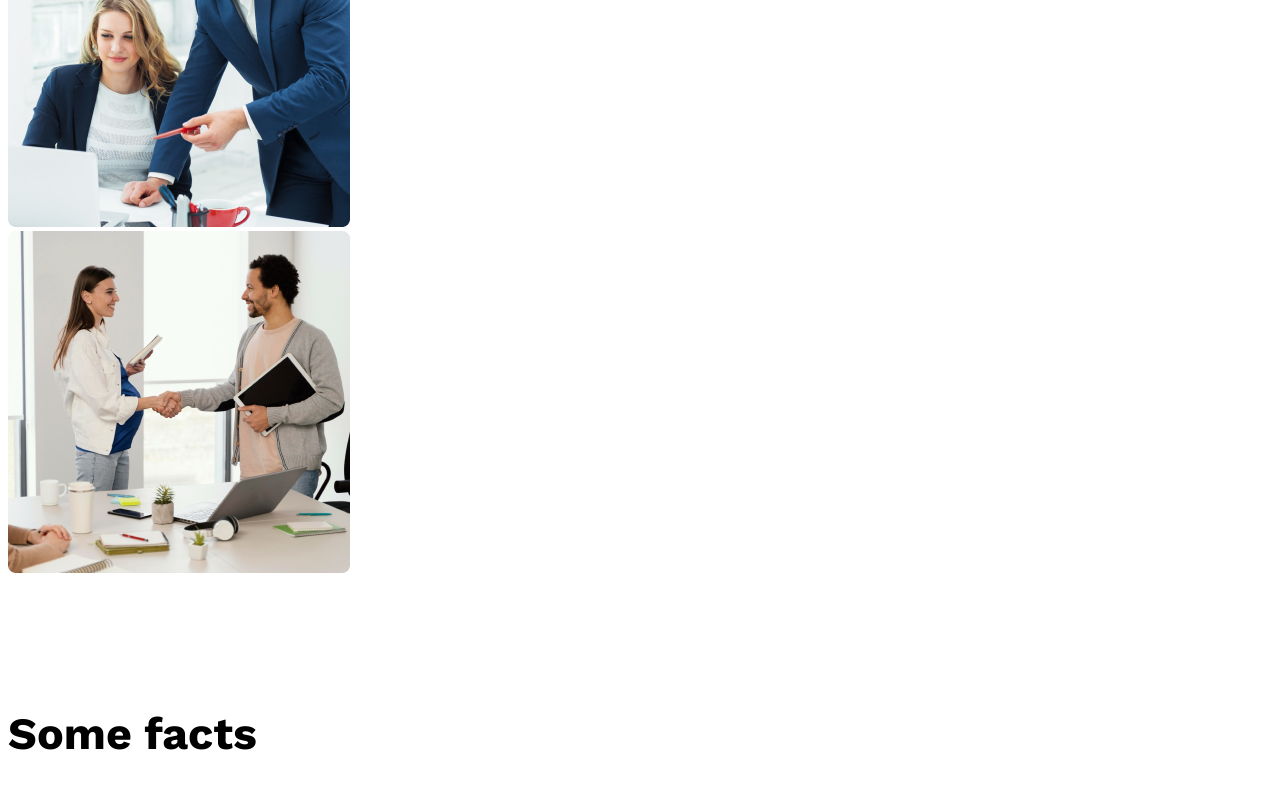
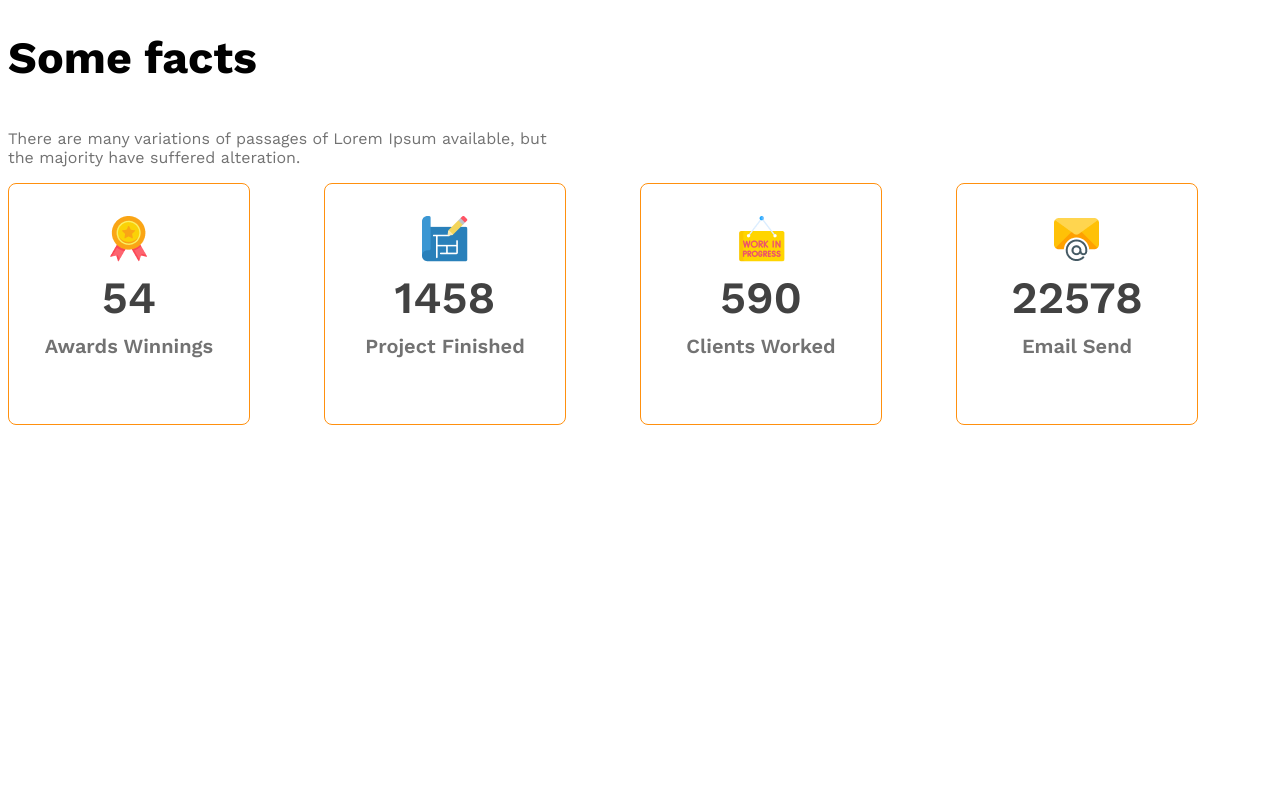
Before and after one commit to AlFaisal101/g3-architects-website, a plain HTML site: page index.html in a window 1280 px wide. Shown: the part 2140-2940 px from the top of the page. After the commit the page ends 2695 px from the top, so only its background shows below. Drawn offline with nearby package versions, Linux system fonts and the light colour scheme.

Commit message:
fact section mostly done

```diff
--- a/index.html
+++ b/index.html
@@ -50,32 +50,40 @@
         <!-- features will enjoy -->
          <section>
             <h3 class="section-title">Some facts</h3>
-            <p class="text-light-gray">There are many variations of passages of Lorem Ipsum available, but the majority have suffered alteration.</p>
+            <p class="text-light-gray fact-description">There are many variations of passages of Lorem Ipsum available, but the majority have suffered alteration.</p>
 
-            <!-- .facts-container>.fact*4>img.fact-icon+h4.fact-number+h5.fact-name -->
+            <!-- .facts-container>.fact-card*4>img.fact-icon+h4.fact-number+h5.fact-name -->
+
             <div class="facts-container">
-                <div class="fact">
-                    <img src="/images/icons/ribon.png" alt="" class="fact-icon">
-                    <h4 class="fact-number"></h4>
-                    <h5 class="fact-name"></h5>
+                <div class="fact-card display-flex">
+                    <div>
+                        <img src="/images/icons/ribon.png" alt="" class="fact-icon">
+                        <h4 class="fact-number text-gray">54</h4>
+                        <h5 class="fact-name text-light-gray">Awards Winnings</h5>
+                    </div>
                 </div>
-                <div class="fact">
-                    <img src="/images/icons/projects.png" alt="" class="fact-icon">
-                    <h4 class="fact-number"></h4>
-                    <h5 class="fact-name"></h5>
+                <div class="fact-card display-flex">
+                    <div>
+                        <img src="/images/icons/projects.png" alt="" class="fact-icon">
+                        <h4 class="fact-number text-gray">1458</h4>
+                        <h5 class="fact-name text-light-gray">Project Finished</h5>
+                    </div>
                 </div>
-                <div class="fact">
-                    <img src="/images/icons/customers.png" alt="" class="fact-icon">
-                    <h4 class="fact-number"></h4>
-                    <h5 class="fact-name"></h5>
+                <div class="fact-card display-flex">
+                    <div>
+                        <img src="/images/icons/customers.png" alt="" class="fact-icon">
+                        <h4 class="fact-number text-gray">590</h4>
+                        <h5 class="fact-name text-light-gray">Clients Worked</h5>
+                    </div>
                 </div>
-                <div class="fact">
-                    <img src="/images/icons/email.png" alt="" class="fact-icon">
-                    <h4 class="fact-number"></h4>
-                    <h5 class="fact-name"></h5>
+                <div class="fact-card display-flex">
+                    <div>
+                        <img src="/images/icons/email.png" alt="" class="fact-icon">
+                        <h4 class="fact-number text-gray">22578</h4>
+                        <h5 class="fact-name text-light-gray">Email Send</h5>
+                    </div>
                 </div>
             </div>
-
          </section>
 
          <!-- some facts -->
--- a/styles/g3-architects.css
+++ b/styles/g3-architects.css
@@ -79,6 +79,7 @@ main>section{
 .navbar, .banner{
     max-width: 1440px;
     margin: 0 auto;
+}
 
 /* banner related styles */
 .banner-content{
@@ -116,6 +117,39 @@ main>section{
     font-weight: 500;
 }
 
+/* some facts related styles */
+.facts-container{
+    display: grid;
+    grid-template-columns: repeat(4, 1fr);
+}
+
+.fact-card{
+    border: 1px solid #FF900E;
+    width: 240px;
+    height: 240px;
+    border-radius: 8px;
+    text-align: center;
+    align-items: center;
+    justify-content: center;
+}
+
+.fact-number{
+    font-size: 2.8rem;
+    font-weight: 600;
+    margin-top: 5px;
+    margin-bottom: 10px;
+}
+
+.fact-name{
+    font-size: 1.25rem;
+    font-weight: 600;
+    margin-top: 10px;
+}
+
+.fact-description{
+    max-width: 540px;
+}
+
 
 /* responsive media query */
 @media screen and (max-width: 576px){
```
